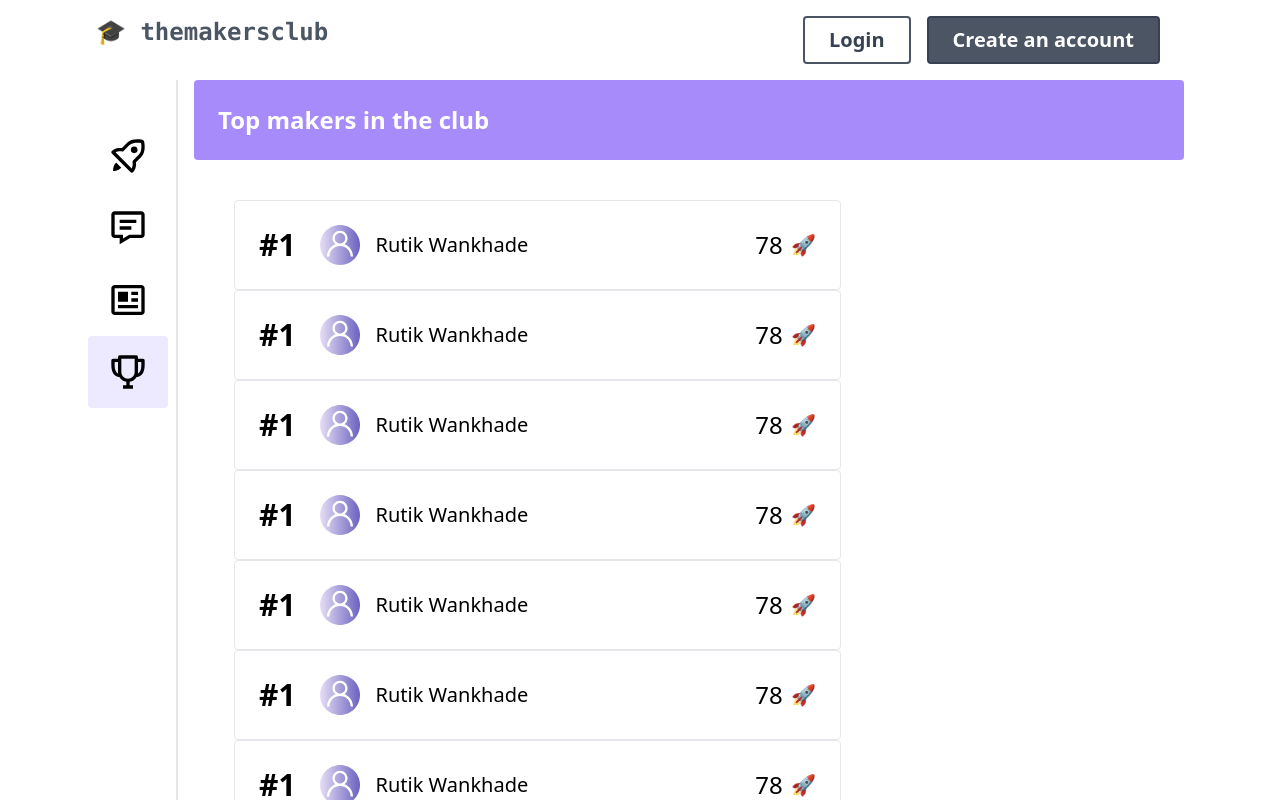
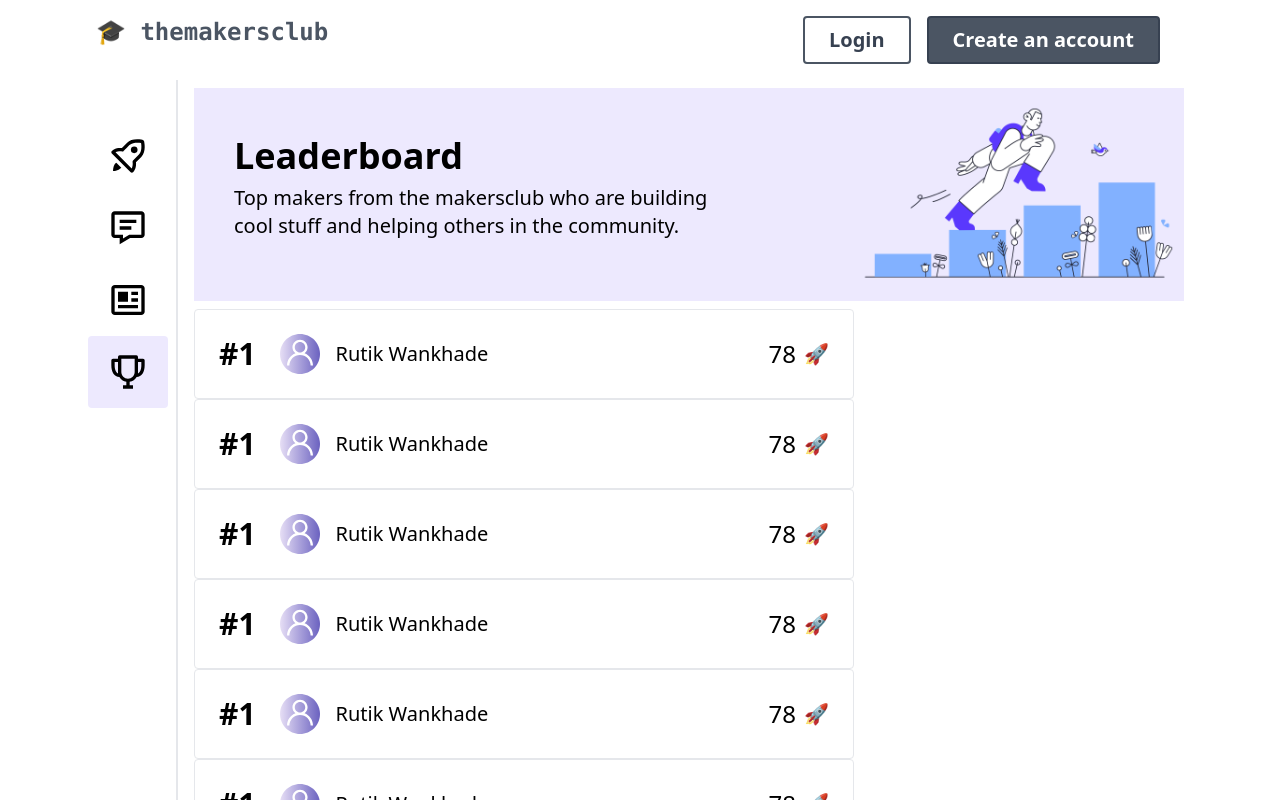
Before and after one commit to rutikwankhade/themakersclub, a React (Create React App) app: page /leaderboard in a window 1280 px wide. Shown: the top 800 px of the page. Built offline with nearby package versions, Linux system fonts and the light colour scheme; no server answers; what @tailwindcss/typography would draw is missing.

Commit message:
feat: update header of the leaderboard

```diff
--- a/src/pages/LeaderBoard.js
+++ b/src/pages/LeaderBoard.js
@@ -1,13 +1,20 @@
 import React from 'react';
 import MakerCard from '../components/MakerCard'
+import leaderboardImg from '../assets/images/leaderboard.png'
 const LeaderBoard = () => {
     return (
         <div>
             <div>
-                <h1 className="text-2xl font-semibold bg-purple-400 text-white p-6 rounded">Top makers in the club</h1>
+                 <div className="flex md:flex-row flex-col bg-purple-100 my-2 ">
+                        <div className=" m-10 md:w-1/2">
+                            <h1 className="text-4xl my-2 font-bold">Leaderboard</h1>
+                            <p className="text-xl ">Top makers from the makersclub who are building cool stuff and helping others in the community.</p>
+                        </div>
+                        <img src={leaderboardImg} alt="leaderboard" className=" md:w-80  mt-auto mb-0 ml-auto mr-2 " />
+                    </div>
             </div>
 
-            <div className="p-10">
+            <div className="">
                 <MakerCard />
                 <MakerCard />
                 <MakerCard />
```
Also changed, not shown: src/assets/images/leaderboard.png (added).
